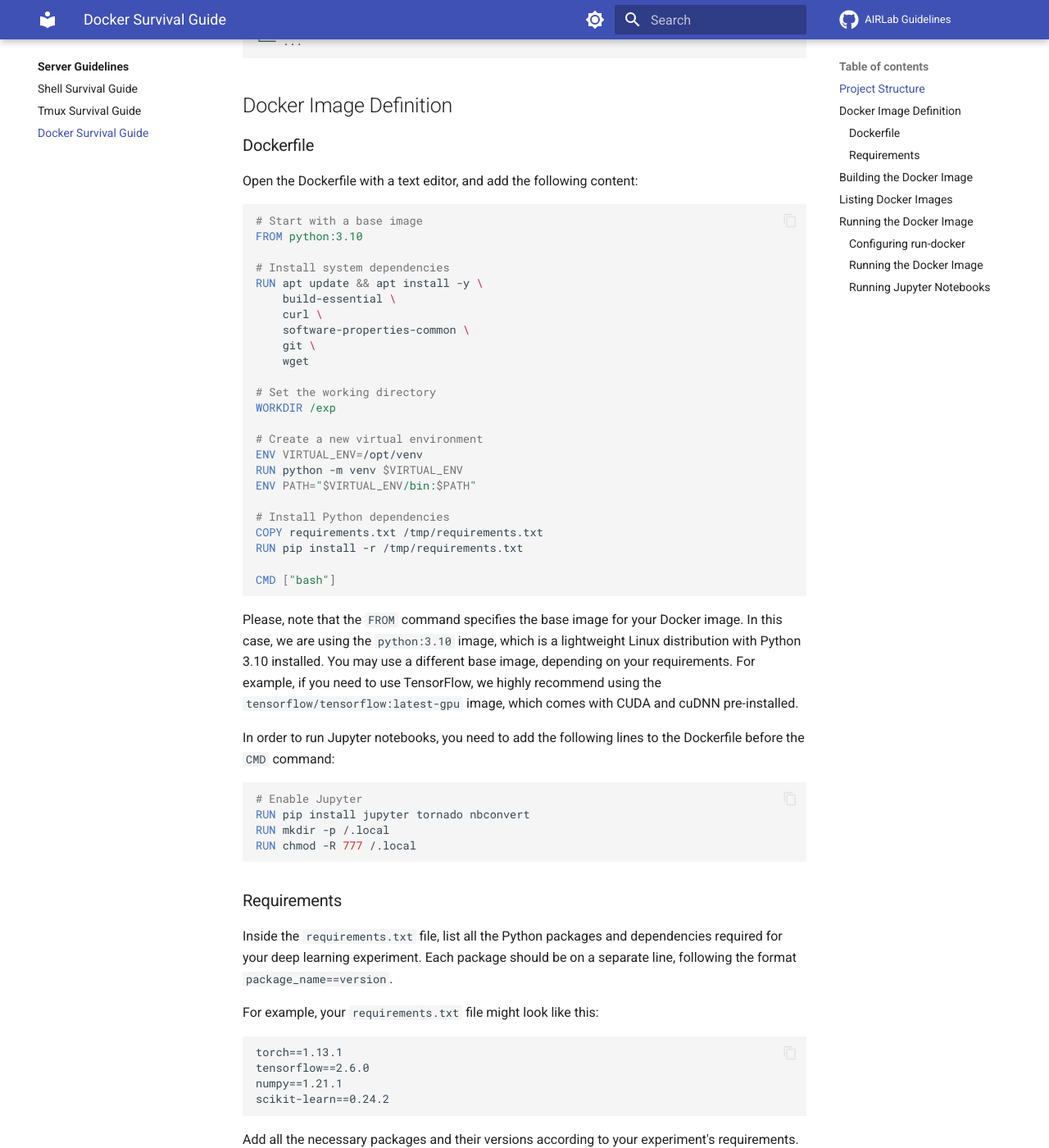
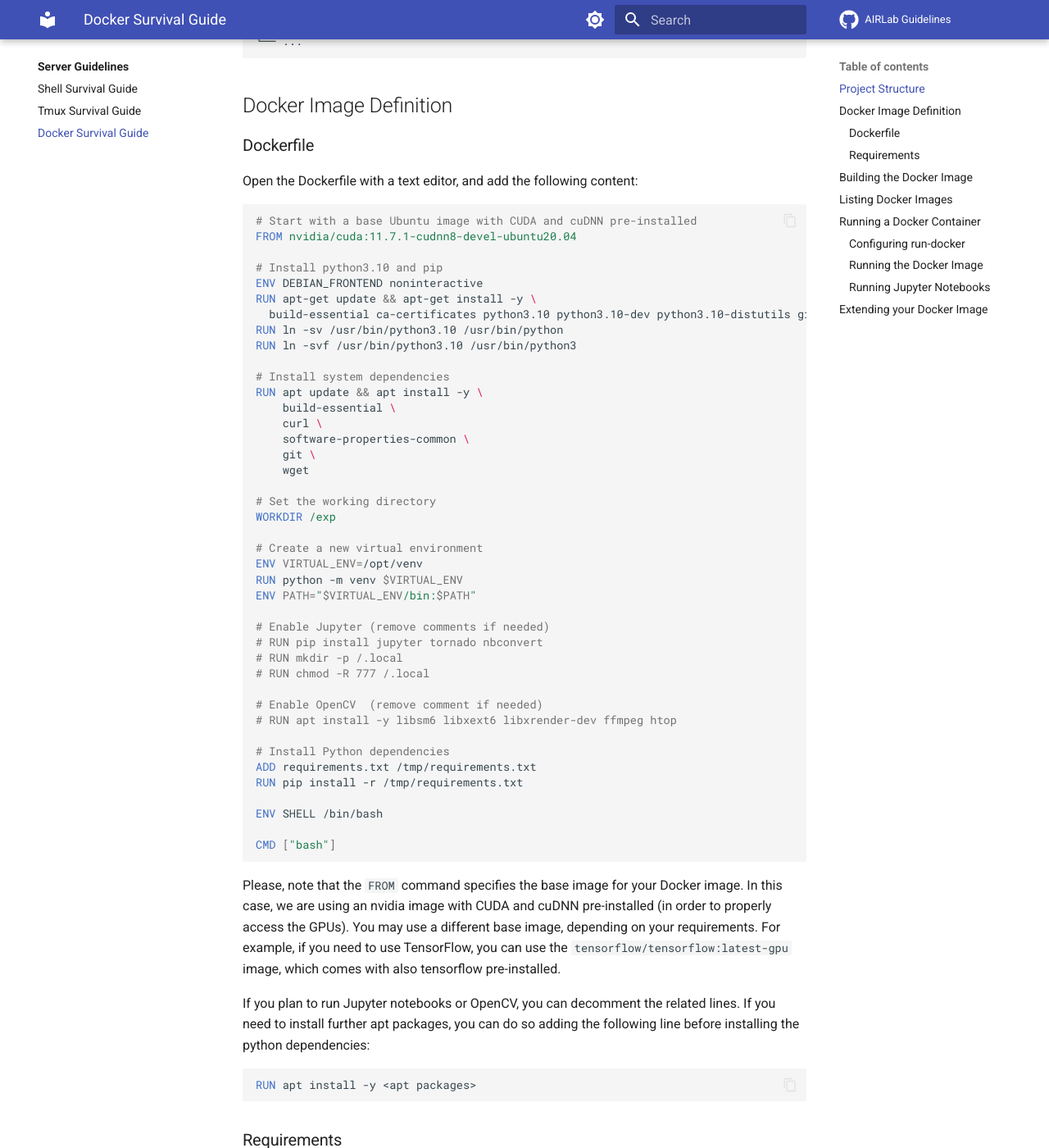
Before and after one commit to archettialberto/airlab_server_guidelines, an MkDocs documentation site: the page built from docs/server_guidelines/docker.md, in a window 1280 px wide and 1400 px high, scrolled down 699 px. Shown: the whole window at 82% size. Built offline with MkDocs 1.6.1 and Material for MkDocs 9.7.7, drawn with Linux system fonts in a browser that asks for light colours; emoji names are drawn with the system emoji font; comment, search, counter and statistics services are not loaded; some of the changed text lies outside the part shown.

Commit message:
Update docker page

````diff
--- a/docs/server_guidelines/docker.md
+++ b/docs/server_guidelines/docker.md
@@ -32,8 +32,15 @@
 Open the Dockerfile with a text editor, and add the following content:
 
 ```dockerfile
-# Start with a base image
-FROM python:3.10
+# Start with a base Ubuntu image with CUDA and cuDNN pre-installed
+FROM nvidia/cuda:11.7.1-cudnn8-devel-ubuntu20.04
+
+# Install python3.10 and pip
+ENV DEBIAN_FRONTEND noninteractive
+RUN apt-get update && apt-get install -y \
+  build-essential ca-certificates python3.10 python3.10-dev python3.10-distutils git vim wget cmake python3-pip
+RUN ln -sv /usr/bin/python3.10 /usr/bin/python
+RUN ln -svf /usr/bin/python3.10 /usr/bin/python3
 
 # Install system dependencies
 RUN apt update && apt install -y \
@@ -51,39 +58,50 @@
 RUN python -m venv $VIRTUAL_ENV
 ENV PATH="$VIRTUAL_ENV/bin:$PATH"
 
+# Enable Jupyter (remove comments if needed)
+# RUN pip install jupyter tornado nbconvert
+# RUN mkdir -p /.local
+# RUN chmod -R 777 /.local
+
+# Enable OpenCV  (remove comment if needed)
+# RUN apt install -y libsm6 libxext6 libxrender-dev ffmpeg htop
+
 # Install Python dependencies
-COPY requirements.txt /tmp/requirements.txt
+ADD requirements.txt /tmp/requirements.txt
 RUN pip install -r /tmp/requirements.txt
+
+ENV SHELL /bin/bash
 
 CMD ["bash"]
 ```
 
-Please, note that the `FROM` command specifies the base image for your Docker image. In this case, we are using the
-`python:3.10` image, which is a lightweight Linux distribution with Python 3.10 installed. You may use a different base
-image, depending on your requirements. For example, if you need to use TensorFlow, we highly recommend using the
-`tensorflow/tensorflow:latest-gpu` image, which comes with CUDA and cuDNN pre-installed.
+Please, note that the `FROM` command specifies the base image for your Docker image. In this case, we are using an nvidia image with CUDA and cuDNN pre-installed (in order to properly access the GPUs). You may use a different base
+image, depending on your requirements. For example, if you need to use TensorFlow, you can use the `tensorflow/tensorflow:latest-gpu` image, which comes with also tensorflow pre-installed.
 
-In order to run Jupyter notebooks, you need to add the following lines to the Dockerfile before the `CMD` command:
-
+If you plan to run Jupyter notebooks or OpenCV, you can decomment the related lines.
+If you need to install further apt packages, you can do so adding the following line before installing the python dependencies:
 ```dockerfile
-# Enable Jupyter
-RUN pip install jupyter tornado nbconvert
-RUN mkdir -p /.local
-RUN chmod -R 777 /.local
+RUN apt install -y <apt packages>
 ```
 
 ### Requirements
 
-Inside the `requirements.txt` file, list all the Python packages and dependencies required for your deep learning
-experiment. Each package should be on a separate line, following the format `package_name==version`.
+Inside the `requirements.txt` file, list all the Python packages and dependencies required for your experiment. Each package should be on a separate line, following the format `package_name==version`. The version is optional but strongly recommended for future replicability.
 
-For example, your `requirements.txt` file might look like this:
+For example, if you work in PyTorch your `requirements.txt` file might look like this:
 
 ```text
+numpy==1.26.1
 torch==1.13.1
-tensorflow==2.6.0
-numpy==1.21.1
-scikit-learn==0.24.2
+scikit-learn == 1.3.0
+```
+
+while the same setup using Tensorflow would look like this:
+
+```text
+numpy==1.26.1
+tensorflow==2.14.0
+scikit-learn == 1.3.0
 ```
 
 Add all the necessary packages and their versions according to your experiment's requirements. If you are not sure
@@ -115,7 +133,7 @@
 
 ## Listing Docker Images
 
-To list all the Docker images on `Westworld`, run:
+To visualize all the Docker images on the server, run:
 
 ```bash
 docker image list
@@ -133,9 +151,11 @@
 docker rmi <image_id>  # example: docker rmi 9a6d05b964cb
 ```
 
-## Running the Docker Image
+You can obtain the image_id using the command `docker image list` seen above.
 
-The `Westworld` Lab Server relies on a user-friendly script :nerd: to help you launch experiments with Docker.
+## Running a Docker Container
+
+The AIRLab Servers relies on a user-friendly script :nerd: to help you launch experiments with Docker.
 The script is called `run-docker`.
 Every time you execute a command using `run-docker`, the current folder will be
 mounted in the container file system under the `/exp` working directory. This means that you can access all the files
@@ -170,6 +190,8 @@
 * `-e` to **set environment variables**. Example: `-e PYTHONPATH=/exp` sets the environment variable `PYTHONPATH` to the
   project root `/exp` in the container.
 
+You can find all arguments [here](https://docs.docker.com/engine/reference/commandline/run/).
+
 ### Running the Docker Image
 
 To run the Docker image, navigate to the project folder and run:
@@ -178,14 +200,14 @@
 run-docker <gpu_id or ''> <cpu_id or ''> <your_command>
 ```
 
-For example, if you want to run the script `main.py` on GPU 0 using the cores 8 to 16, you can run:
+For example, if you want to run the script `main.py` on GPU 3 using the cores 8 to 16, you can run:
 
 ```text
-run-docker 0 8-16 python main.py
+run-docker 3 8-16 python main.py
 ```
 
-Lastly, if you do not want to use a GPU, write `''` instead of the GPU id. For example, if you want to run the script
-`main.py` on CPU 0 using the cores 8 to 16, you can run:
+Lastly, if you do not want to use a GPU, write `''` instead of the GPU ID. For example, if you want to run the script
+`main.py` only on CPU, using the CPU cores 8 to 16, you can run:
 
 ```text
 run-docker '' 8-16 python main.py
@@ -193,12 +215,20 @@
 
 ### Running Jupyter Notebooks
 
-If you want to run a Jupyter notebook on GPU 1 using the cores 0 to 7, you can run:
+If you want to run a Jupyter notebook, you should add `-p 8899:8888` to the `docker_args` option in your `.runconfigs`. This exposes port `8888` on the container to port `8899` on the host.
+
+Then, you can run the container with the following command (e.g., on GPU 1 using the cores 0 to 7):
 
 ```text
 run-docker 1 0-7 jupyter notebook --ip=0.0.0.0 --no-browser
 ```
 
-Please, remind that you need to add `-p 8899:8888` to the `docker_args` in the `.runconfigs` file to expose port `8888`
-from the container to port `8899` on the host. In this way, you can access the Jupyter notebook from your browser at
-`http://<westworld-ip-address>:8899/?token=...`. You can find the `token` in the output of the `run-docker` command.
+Now, you can access the Jupyter notebook from your browser at `http://<server-ip-address>:8899/?token=...`. You can find the `token` in the output of the `run-docker` command.
+
+## Extending your Docker Image
+This guide helped you set up a simple Docker image, which is already enough in most situations.
+
+Should you need further customization, you can check out the following repo with a more complete Docker template: [https://github.com/PCudrano/docker_template](https://github.com/PCudrano/docker_template)
+
+You'll find that this image sets up a user with your same privileges in your docker container. This is needed if you need to access shared folders on the servers (e.g., shared datasets).
+Additionally, this image allows you to specify further apt packages you require through a specific file `apt_requirement.txt`, so that you ideally will never need to modify the Dockerfile directly.
````
Also changed, not shown: other parts of docs/server_guidelines/docker.md (+1 -1 lines).
